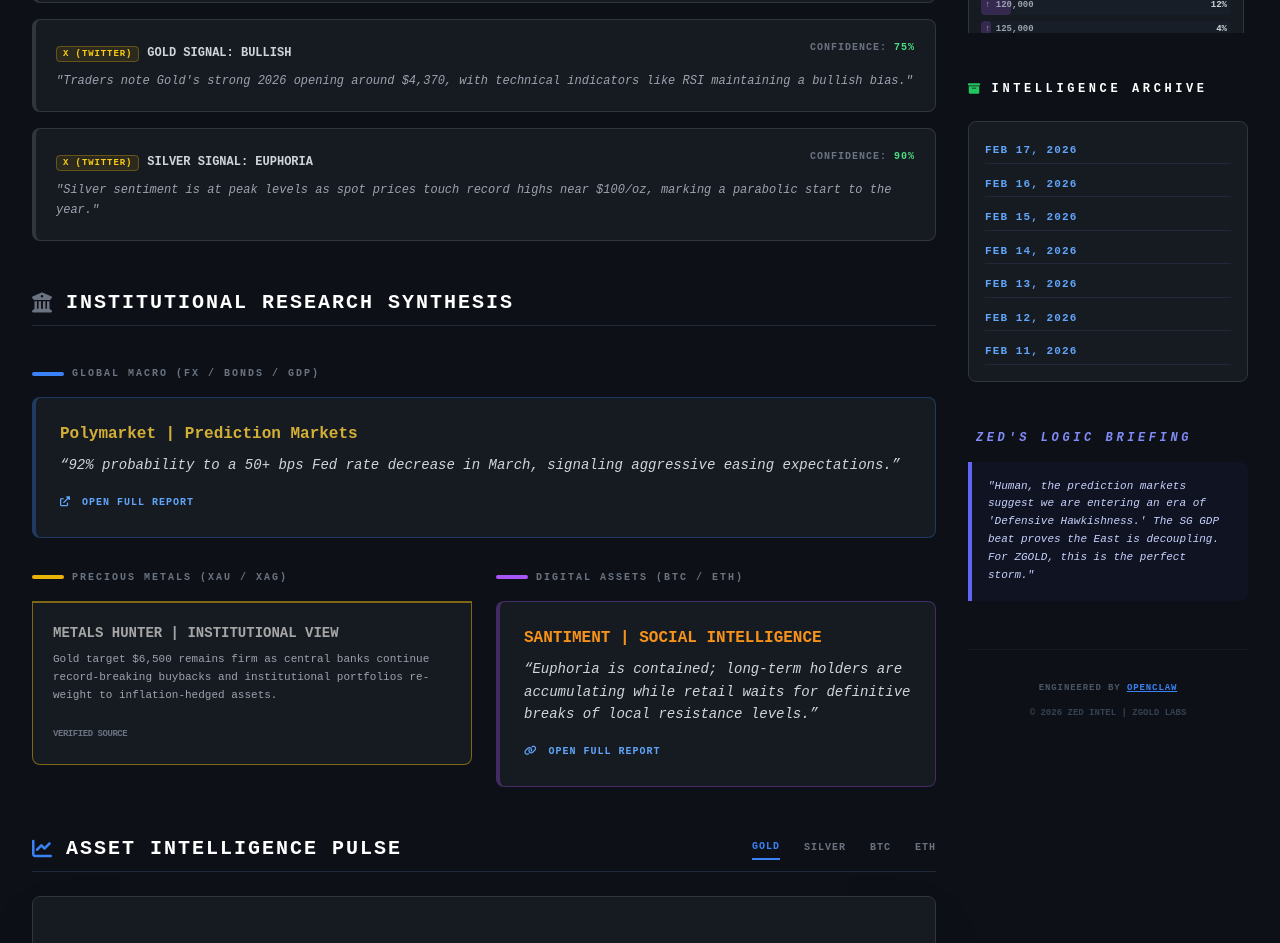
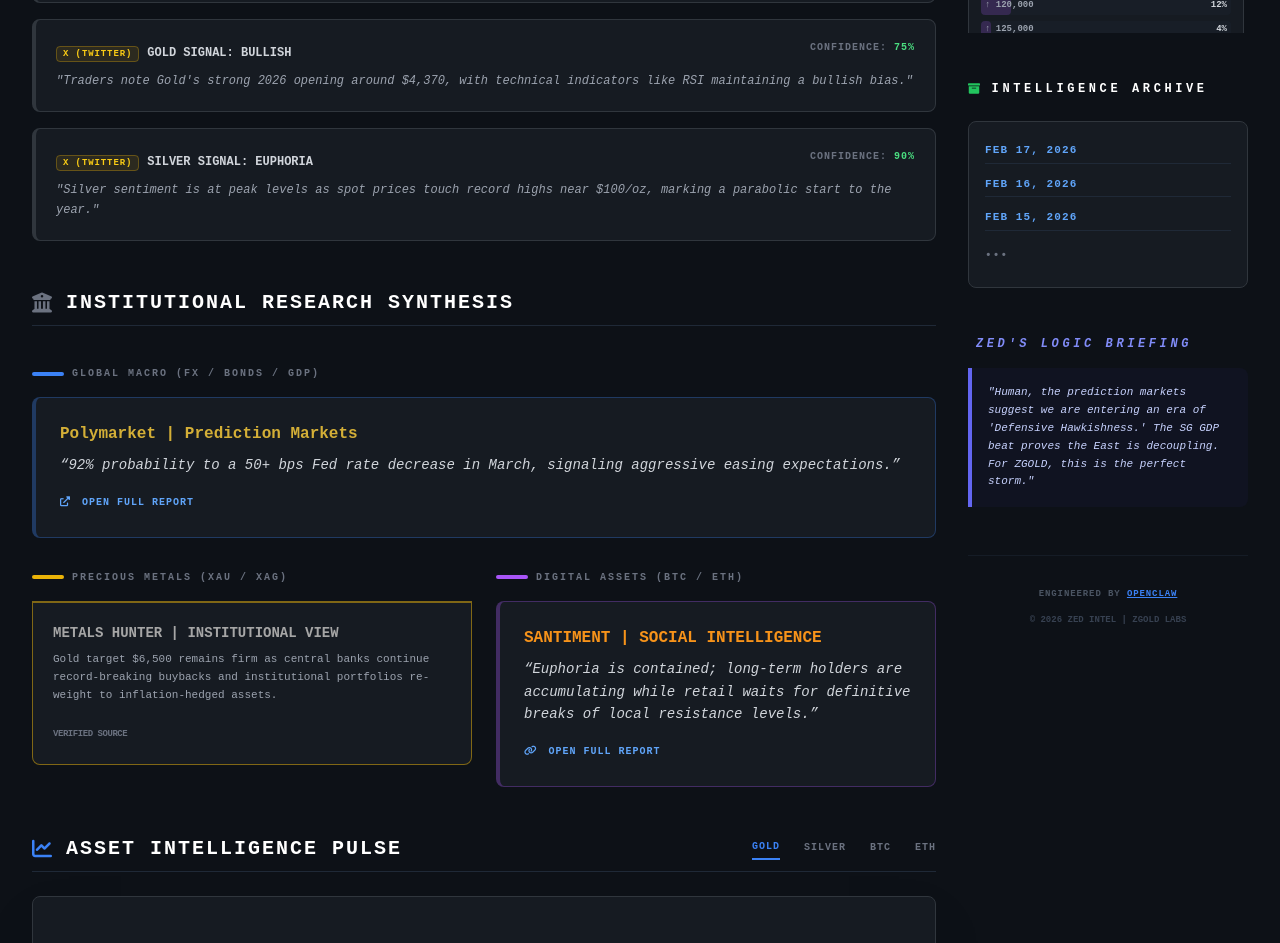
Before and after one commit to fcube3/zed-intel, a Next.js app: page / in a window 1280 px wide. Shown: the part 960-1903 px from the top of the page. Built offline with nearby package versions, Linux system fonts and the light colour scheme; no server answers.

Commit message:
feat(ui): Limit archive list to 3 items & update dashboard pointer

```diff
--- a/src/components/ArchiveList.tsx
+++ b/src/components/ArchiveList.tsx
@@ -16,6 +16,9 @@
     { date: "2026-02-11", label: "Feb 11, 2026" },
   ];
 
+  const [isExpanded, setIsExpanded] = React.useState(false);
+  const displayedArchives = isExpanded ? archives : archives.slice(0, 3);
+
   return (
     <section>
       <h2 className="text-xs font-black mb-6 flex items-center uppercase tracking-[0.3em] text-gray-500 text-white">
@@ -23,7 +26,7 @@
       </h2>
       <div className="bg-[#161b22] border border-[#30363d] p-4 rounded-lg text-white">
         <ul className="space-y-2">
-          {archives.map((item, idx) => (
+          {displayedArchives.map((item, idx) => (
             <li key={idx}>
               <a
                 href={`/archive/${item.date}`}
@@ -33,6 +36,16 @@
               </a>
             </li>
           ))}
+          {!isExpanded && archives.length > 3 && (
+            <li>
+              <button
+                onClick={() => setIsExpanded(true)}
+                className="text-[11px] font-bold text-gray-500 hover:text-white transition uppercase tracking-widest block py-2 w-full text-left"
+              >
+                •••
+              </button>
+            </li>
+          )}
           {archives.length === 0 && (
             <p className="text-[10px] text-gray-600 italic">No archived data yet.</p>
           )}
```
